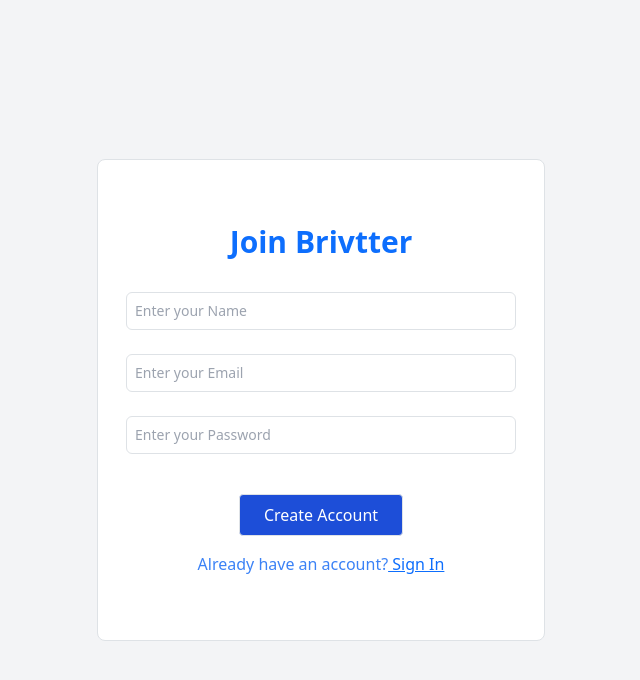
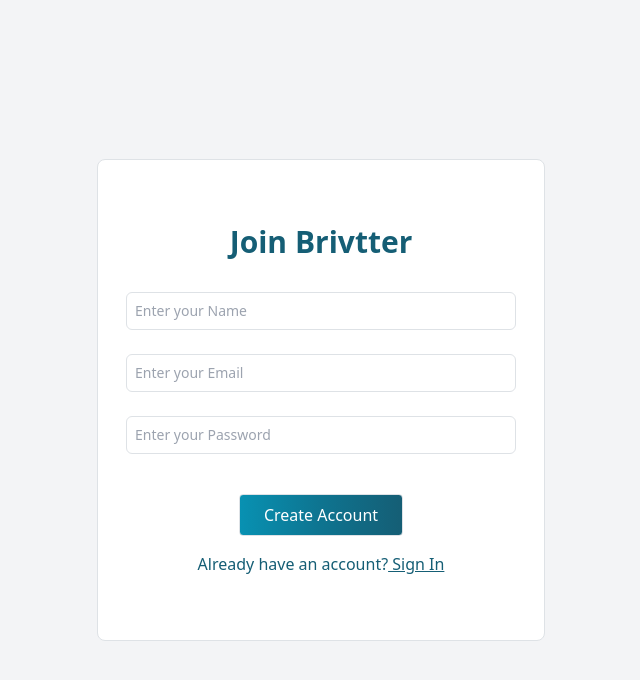
Before and after one commit to chandanapriya23/ReactJS-Blog, a React (Create React App) app: page /register in a window 1280 px wide. Shown: the top 680 px of the page, without its empty margins (319-959 px from the left). Built offline with nearby package versions, Linux system fonts and the light colour scheme.

Commit message:
CSS text colors modified

```diff
--- a/src/components/common/form_field.jsx
+++ b/src/components/common/form_field.jsx
@@ -43,7 +43,7 @@ const FormFields = (props) => {
 		return(
 			<div className="flex items-center mt-3 justify-center">
 				<button
-					className={"bg-blue-700 hover:bg-blue-500 py-2 px-4 text-md text-white rounded border border-blue focus:outline-none focus:border-black"}
+					className={"bg-gradient-to-r from-cyan-600 via-cyan-700 to-cyan-800 hover:bg-gradient-to-br py-2 px-4 text-md text-white rounded border border-blue focus:outline-none focus:border-black"}
 					onClick={props.handleSubmit}
 					type="submit"
 				>
--- a/src/components/common/form_label.jsx
+++ b/src/components/common/form_label.jsx
@@ -3,7 +3,7 @@ import React from 'react';
 const FormLabel = ({data}) => (
     <div className="flex items-center mt-3 justify-center">
         <blockquote className="text-2xl font-medium text-center">
-            <p className="text-3xl font-semibold">{data}</p>
+            <p className="text-3xl font-semibold text-cyan-800">{data}</p>
         </blockquote>
     </div>
 );
--- a/src/components/common/form_signin_signup_link.jsx
+++ b/src/components/common/form_signin_signup_link.jsx
@@ -5,12 +5,12 @@ import { REGISTER } from "../../utils/constants";
 const SignInSignUpLink = (props) => {
     return (
         <div className="flex items-center mt-3 justify-center">
-            <button className={"justify-center text-blue-500"}>
+            <button className={"justify-center text-cyan-800"}>
                 {props.mode == REGISTER ? "Already have an account?" : "Need to register?"}
                 {props.mode == REGISTER ?
-                    <Link to="/"> Sign In </Link>
+                    <Link to="/" className="text-cyan-800"> Sign In </Link>
                     :
-                    <Link to="/register"> Sign up </Link>
+                    <Link to="/register" className="text-cyan-800"> Sign up </Link>
                 }
             </button>
         </div>
```
